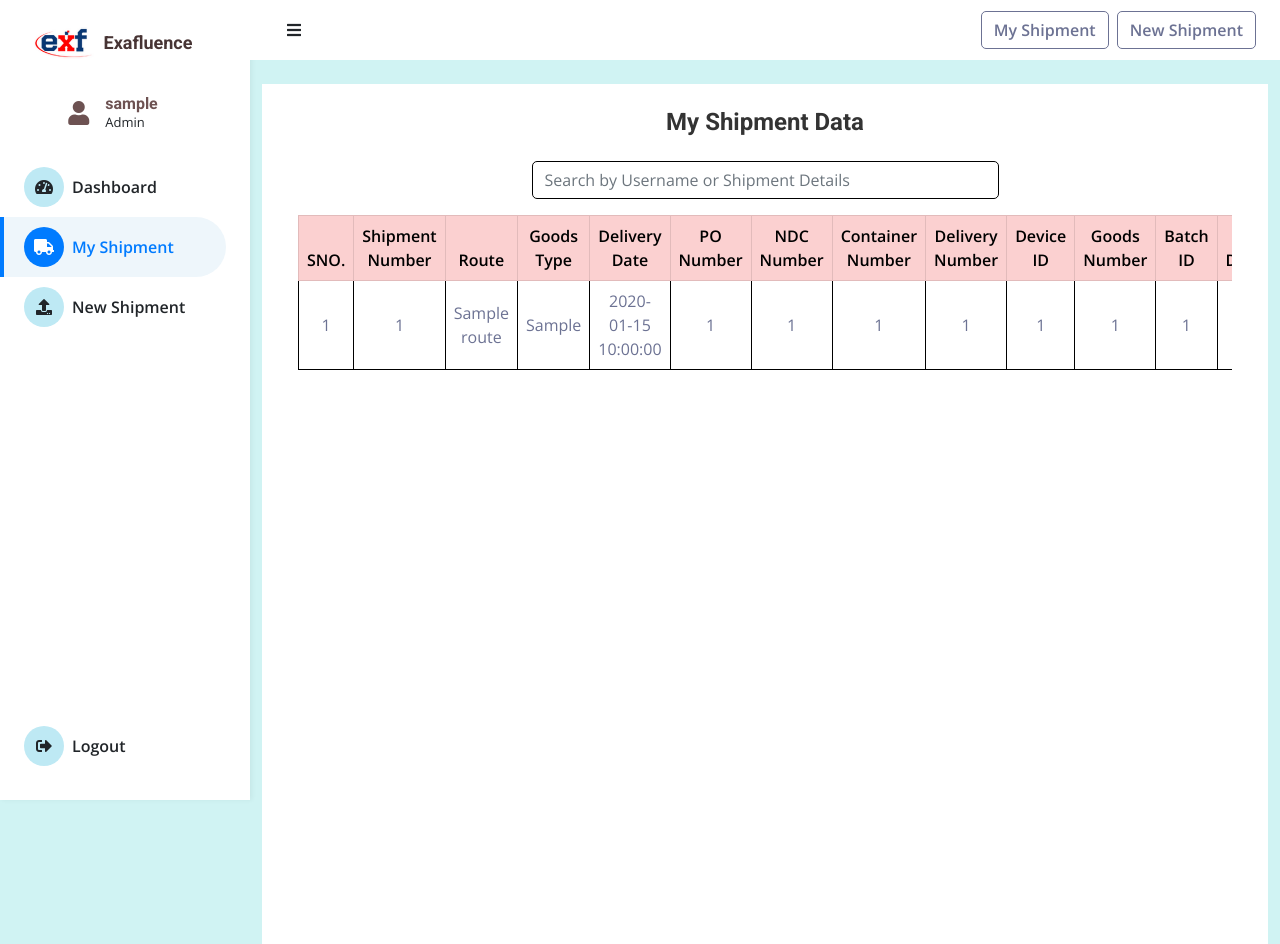
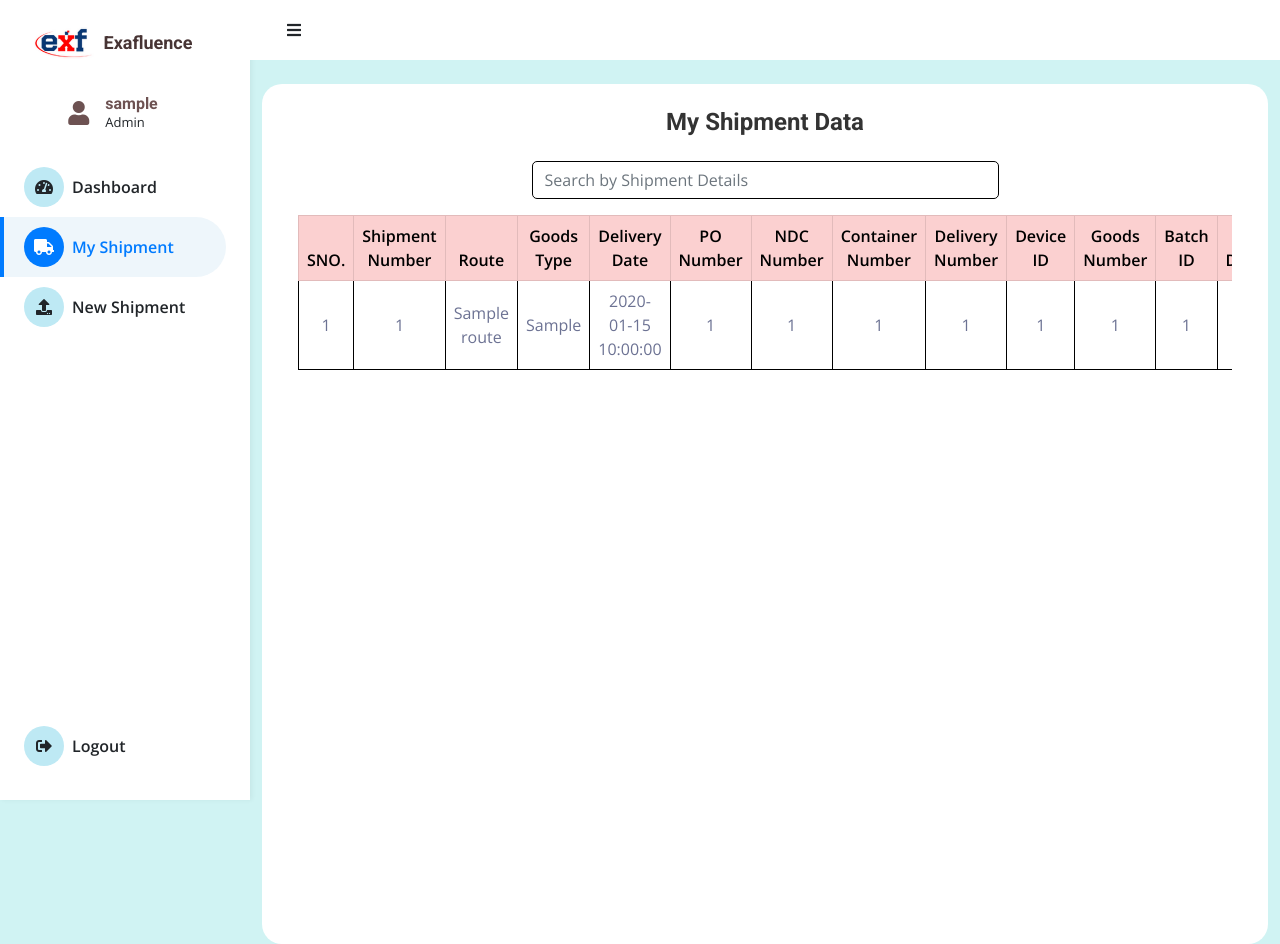
Before and after one commit to Alagani/fastapi_scm_project, a FastAPI app: template app/templates/my_shipment.html in a window 1280 px wide. Run offline with FastAPI, Linux system fonts and the light colour scheme; the template is opened without the code that fills it: most values are stand-ins (such as "Sample title", 1, 10 or a date in 2020); some libraries are stand-ins or nearby versions.

Commit message:
changed search input placeholder

```diff
--- a/app/templates/my_shipment.html
+++ b/app/templates/my_shipment.html
@@ -77,14 +77,14 @@
             <a href="#" class="navbar-brand d-flex d-lg-none me-4">
                 <img src="static/img/Exafluence.jpg" alt="Exafluence" style="border-radius: 30%; width: 45px; height: 45px; margin-right: 10px;">
             </a>
-            <div class="navbar-nav align-items-center ms-auto">
+            <!-- <div class="navbar-nav align-items-center ms-auto">
                 <a href="/my_shipment" class="btn btn-outline-light text-decoration-none me-2">
                     <span class="d-none d-lg-inline-flex fw-bold">My Shipment</span>
                 </a>
                 <a href="/new_shipment" class="btn btn-outline-light text-decoration-none">
                     <span class="d-none d-lg-inline-flex fw-bold">New Shipment</span>
                 </a>
-            </div>
+            </div> -->
         </nav>
         <!-- Navbar End -->
 
@@ -92,14 +92,14 @@
 
             <div class="container-fluid pt-4 px-4">
                 <div class="row g-4">
-                    <div class="col-12 bg-white d-flex flex-column" style="height: 860px;">
+                    <div class="col-12 bg-white d-flex flex-column" style="height: 860px; border-radius: 20px;">
                         <div class="p-4">
                             <h6 class="mb-4 text-center" style="color: #333; font-size: 1.5rem; font-weight: bold;">My Shipment Data</h6>
 
                             <!-- Search -->
                             <div class="mb-3">
                                 <input type="text" id="searchInput" class="form-control"
-                                    placeholder="Search by Username or Shipment Details"
+                                    placeholder="Search by Shipment Details"
                                     style="background-color: #ffff; border: 1px solid #000; font-size: 1rem; width: 50%; margin: 0 auto;">
                             </div>
 
```
